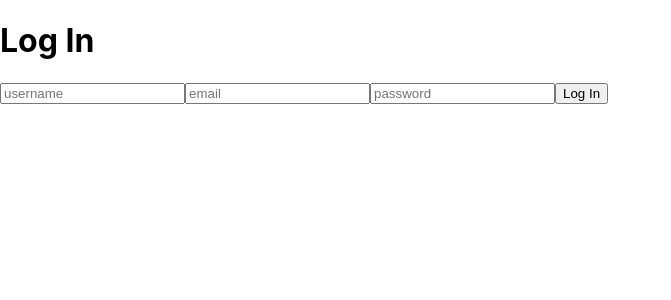
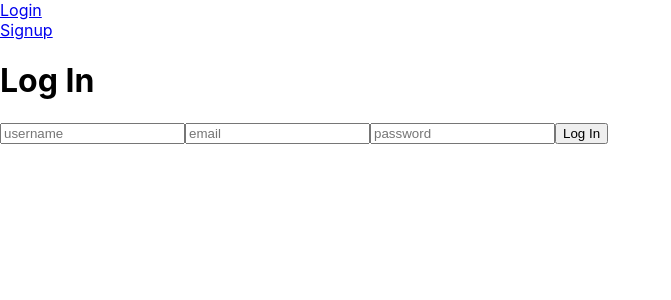
Before and after one commit to lycho33/BuddyUp, a React (Create React App) app in the folder buddy-up-frontend/: page /login in a window 1280 px wide. Shown: the top 300 px of the page, without its empty margins (0-671 px from the left). Built offline with nearby package versions, Linux system fonts and the light colour scheme.

Commit message:
create navbar conditional

```diff
--- a/buddy-up-frontend/src/App.js
+++ b/buddy-up-frontend/src/App.js
@@ -3,10 +3,14 @@ import { Route, Routes } from 'react-router-dom'
 import Home from './Components/Home/Home'
 import Login from './Components/Login/Login'
 import Signup from './Components/Signup/Signup';
+import Navbar from './Components/Navbar/Navbar';
 
 function App() {
+
+
   return (
     <div>
+      <Navbar />
       <Routes>
         <Route exact path='/' element={<Home />} />
         <Route exact path='/login' element={<Login />} />
--- a/buddy-up-frontend/src/Components/Home/Home.js
+++ b/buddy-up-frontend/src/Components/Home/Home.js
@@ -1,12 +1,12 @@
 import React from 'react'
 import Signup from '../Signup/Signup'
+import Navbar from '../Navbar/Navbar'
 
 const Home = () => {
   return (
-    <div>Home
-      <Signup />
-    </div>
-
+    <div>
+      Home
+      </div>
   )
 }
 
--- a/buddy-up-frontend/src/Components/Login/Login.js
+++ b/buddy-up-frontend/src/Components/Login/Login.js
@@ -1,8 +1,15 @@
 import React, { useState } from 'react'
 import { login } from '../../redux/action'
 import { connect } from 'react-redux'
+import { useNavigate } from 'react-router-dom'
 
 const Login = ( { login }) => {
+
+  let navigate = useNavigate();
+
+  const redirect = () => {
+    navigate('/')
+}
 
   const [state, setState] = useState({
     username: '',
@@ -21,7 +28,7 @@ const handleSubmit = (e) => {
     e.preventDefault()
     console.log(state)
     login(state)
-    // redirect()
+    redirect()
 
 }
   return (
--- a/buddy-up-frontend/src/Components/NavItem/NavItem.js
+++ b/buddy-up-frontend/src/Components/NavItem/NavItem.js
@@ -1,10 +1,10 @@
 import React from 'react'
 import { Link } from 'react-router-dom'
 
-const NavItem = () => {
+const NavItem = ({ path, name, handle }) => {
   return (
     <div>
-      <Link to=""
+      <Link to={path} onClick={handle}>{name}</Link>
     </div>
   )
 }
--- a/buddy-up-frontend/src/Components/Navbar/Navbar.js
+++ b/buddy-up-frontend/src/Components/Navbar/Navbar.js
@@ -1,9 +1,32 @@
 import React from 'react'
+import NavItem from '../NavItem/NavItem'
+import { logoutUser } from '../../redux/action'
+import { connect, useSelector } from 'react-redux'
 
-const Navbar = () => {
-  return (
-    <div>Navbar</div>
-  )
-}
+const Navbar = ( { logoutUser }) => {
 
-export default Navbar
+  const user = useSelector(state => state.user)
+
+  const logout = () => {
+    localStorage.removeItem('token')
+    logoutUser()
+  }
+
+  if(user.id){
+    return(
+      <div>
+        <NavItem path='/' name='logout' handle={logout} />
+      </div>
+    )
+  } else {
+    return (
+      <div>
+        <NavItem path='/login' name='Login' />
+        <NavItem path='/signup' name='Signup' />
+      </div>
+    )
+  }
+  }
+
+
+export default connect(null, { logoutUser })(Navbar)
```
